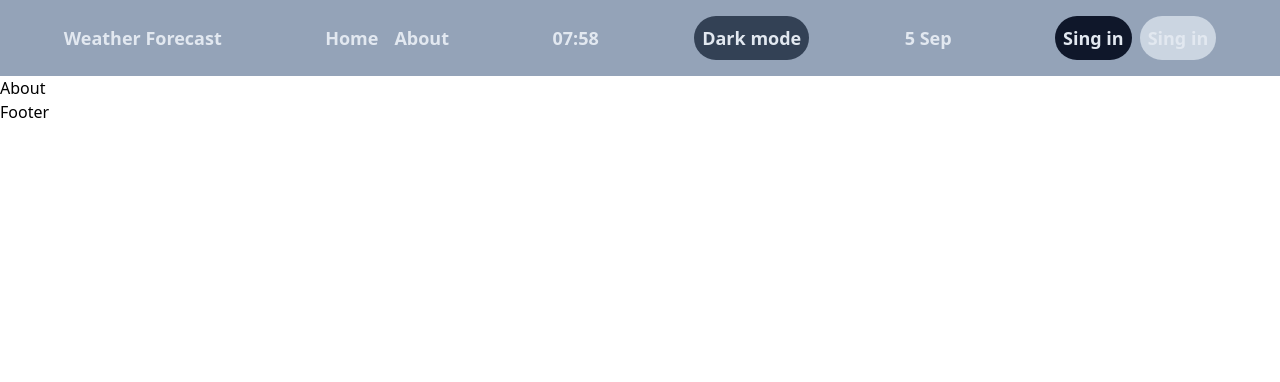
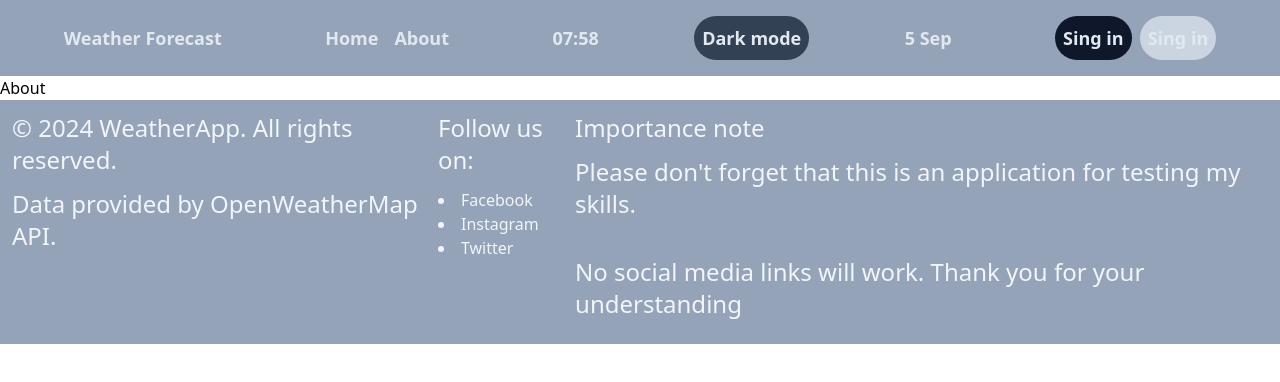
Before and after one commit to Alexandru2401/weather-react-app, a React (Create React App) app: page /about in a window 1280 px wide. Shown: the top 382 px of the page. Built offline with nearby package versions, Linux system fonts and the light colour scheme.

Commit message:
working on footer

```diff
--- a/src/components/CurentCity.jsx
+++ b/src/components/CurentCity.jsx
@@ -15,8 +15,6 @@ export default function CurrentCity() {
     )
       .then((response) => response.json())
       .then((data) => setData(data));
-    console.log("data was fetched oance more");
-    console.log(data);
   }, [KEY]);
 
   // Extract the properties that i need
--- a/src/components/Footer.jsx
+++ b/src/components/Footer.jsx
@@ -1,7 +1,28 @@
+import { Link } from "react-router-dom";
 export default function Footer() {
+  const basicStyle = "text-2xl text-slate-100 mb-3";
   return (
-    <footer>
-      <p>Footer</p>
+    <footer className="bg-slate-400 p-3 flex justify-around">
+      <div>
+        <p className={basicStyle}>© 2024 WeatherApp. All rights reserved.</p>
+        <p className={basicStyle}>Data provided by <Link to="https://openweathermap.org/api">OpenWeatherMap API</Link>.</p>
+      </div>
+      <div>
+        <h2 className={basicStyle}>Follow us on:</h2>
+        <li className="text-slate-100">Facebook</li>
+        <li className="text-slate-100">Instagram</li>
+        <li className="text-slate-100">Twitter</li>
+      </div>
+      <div>
+        <h2 className={basicStyle}>Importance note</h2>
+        <p className={basicStyle}>
+          Please don't forget that this is an application for testing my skills.
+        </p><br />
+        <p className={basicStyle}>
+          {" "}
+          No social media links will work. Thank you for your understanding
+        </p>
+      </div>
     </footer>
   );
 }
```
